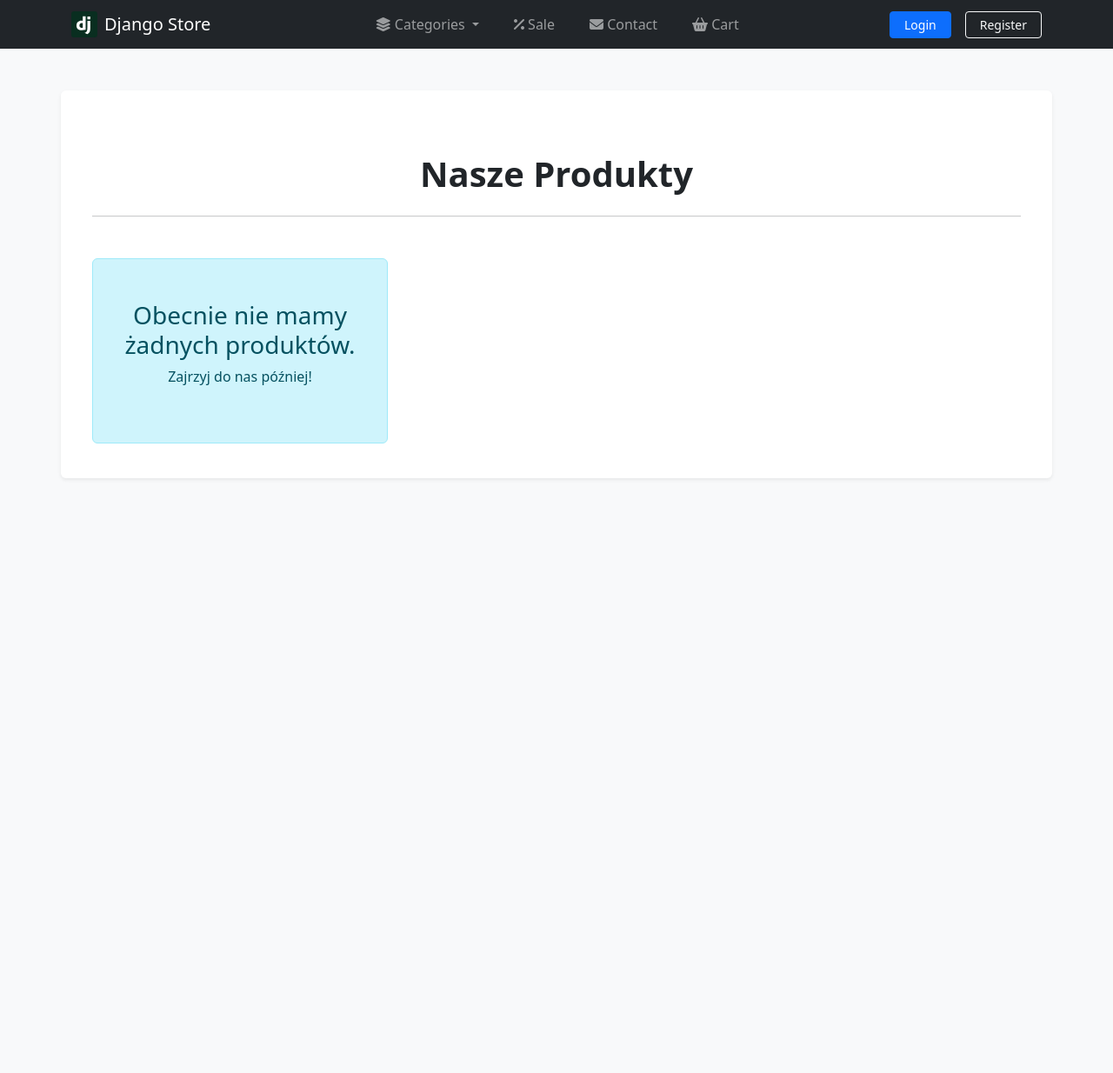
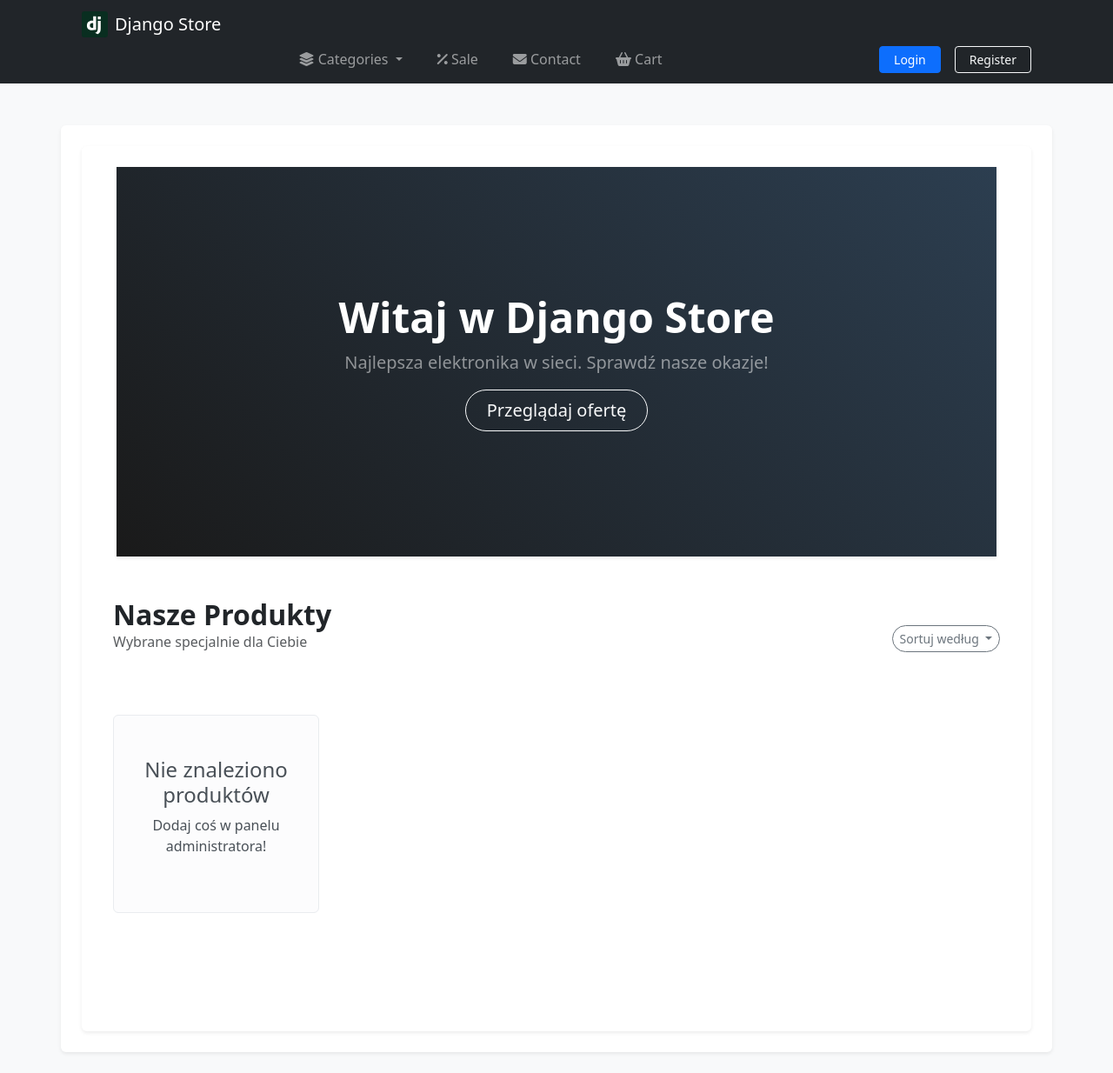
Before and after one commit to damianjuszczak/django_webstore, a Django app: page / in a window 1280 px wide. Shown: the whole page at 87% size. Before the commit the page ends 551 px from the top, so only its background shows below. Run offline with Django 5.2, Linux system fonts and the light colour scheme; data that the repository does not hold is empty.

Commit message:
Naprawa .gitignore i aktualizacja frontendu

```diff
--- a/webapp/main/templates/main/index.html
+++ b/webapp/main/templates/main/index.html
@@ -1,63 +1,101 @@
 {% extends 'main/layout/layout.html' %}
 
-{% block title %}Strona główna{% endblock %}
+{% block title %}Strona główna | Django Store{% endblock %}
 
 {% block content %}
-<div class="container mt-5">
-    <h1 class="mb-4 text-center fw-bold">Nasze Produkty</h1>
-    <hr class="mb-5">
+<div class="container-fluid px-0 px-md-3"> <div class="position-relative overflow-hidden p-3 p-md-5 text-center bg-dark shadow-sm"
+         style="background: linear-gradient(45deg, #1a1a1a, #2c3e50); color: white; border-radius: 0;">
+        <div class="col-md-8 p-lg-5 mx-auto my-2 my-md-5">
+            <h1 class="display-5 display-md-4 fw-bold">Witaj w Django Store</h1>
+            <p class="lead fw-normal text-white-50">Najlepsza elektronika w sieci. Sprawdź nasze okazje!</p>
+            <a class="btn btn-outline-light btn-lg rounded-pill px-4" href="#produkty">Przeglądaj ofertę</a>
+        </div>
+    </div>
+</div>
 
-    <div class="row row-cols-1 row-cols-md-3 g-4">
+<div class="container py-5" id="produkty">
+    <div class="d-flex justify-content-between align-items-end mb-4">
+        <div>
+            <h2 class="fw-bold m-0">Nasze Produkty</h2>
+            <p class="text-muted mb-0">Wybrane specjalnie dla Ciebie</p>
+        </div>
+        <div class="dropdown">
+            <button class="btn btn-sm btn-outline-secondary dropdown-toggle rounded-pill" type="button" data-bs-toggle="dropdown">
+                Sortuj według
+            </button>
+            <ul class="dropdown-menu">
+                <li><a class="dropdown-item" href="#">Najnowsze</a></li>
+                <li><a class="dropdown-item" href="#">Cena: rosnąco</a></li>
+            </ul>
+        </div>
+    </div>
+
+    <div class="row row-cols-1 row-cols-md-2 row-cols-lg-3 row-cols-xl-4 g-4">
         {% for product in products %}
         <div class="col">
-            <div class="card h-100 shadow-sm border-0">
+            <div class="card h-100 border-0 shadow-sm rounded-4 hover-lift overflow-hidden">
+                <div class="position-relative">
                     {% if product.images.all %}
                         {% for img in product.images.all %}
                             {% if img.main_photo %}
-                            <img src="{{ img.image.url }}" class="card-img-top" alt="{{ img.alt_text }}" style="height: 250px; object-fit: cover;">
+                                <img src="{{ img.image.url }}" class="card-img-top" alt="{{ img.alt_text }}" style="height: 200px; object-fit: cover;">
                             {% endif %}
                         {% endfor %}
                     {% else %}
-                    <div class="bg-secondary text-white d-flex align-items-center justify-content-center" style="height: 250px;">
-                        <span>Brak zdjęcia</span>
+                        <div class="bg-light d-flex align-items-center justify-content-center" style="height: 200px;">
+                            <span class="text-muted">Brak zdjęcia</span>
                         </div>
                     {% endif %}
+                </div>
 
-                <div class="card-body d-flex flex-column">
+                <div class="card-body d-flex flex-column p-4">
                     <div class="mb-2">
-                        <span class="badge bg-primary">{{ product.manufacturer.name }}</span>
+                        <span class="badge bg-primary bg-opacity-10 text-primary border border-primary border-opacity-25 px-2 py-1">
+                            {{ product.manufacturer.name }}
+                        </span>
                     </div>
-                    <h5 class="card-title fw-bold">{{ product.name }}</h5>
-                    <p class="card-text text-muted flex-grow-1" style="font-size: 0.9rem;">
-                        {{ product.description|truncatewords:20 }}
+                    <h5 class="card-title fw-bold text-dark mb-1">{{ product.name }}</h5>
+                    <p class="card-text text-muted small mb-3 flex-grow-1">
+                        {{ product.description|truncatewords:10 }}
                     </p>
 
-                    <div class="mt-3">
-                        <p class="h4 text-dark mb-3">{{ product.price }} PLN</p>
-
-                        <form action="{% url 'cart_add' product.id %}" method="post">
+                    <div class="d-flex justify-content-between align-items-center mt-3">
+                        <span class="h5 fw-bold text-dark mb-0">{{ product.price }} PLN</span>
+                        <form action="{% url 'cart_add' product.id %}" method="post" class="m-0">
                             {% csrf_token %}
-                            <button type="submit" class="btn btn-success w-100 shadow-sm">
-                                <i class="bi bi-cart-plus"></i> Dodaj do koszyka
+                            <button type="submit" class="btn btn-dark btn-sm rounded-pill px-3">
+                                <i class="bi bi-plus"></i> Do koszyka
                             </button>
                         </form>
                     </div>
                 </div>
-                <div class="card-footer bg-transparent border-0 pb-3">
-                    <a href="{{ product.get_absolute_url }}" class="btn btn-link btn-sm p-0 text-decoration-none text-muted">
-                        Szczegóły produktu →
+                <div class="card-footer bg-transparent border-0 pt-0 pb-4 px-4 text-center">
+                    <hr class="mt-0">
+                    <a href="{{ product.get_absolute_url }}" class="text-decoration-none small text-muted">
+                        Szczegóły produktu <i class="bi bi-arrow-right"></i>
                     </a>
                 </div>
             </div>
         </div>
         {% empty %}
-        <div class="col-12">
-            <div class="alert alert-info text-center py-5">
-                <h3>Obecnie nie mamy żadnych produktów.</h3>
-                <p>Zajrzyj do nas później!</p>
+        <div class="col-12 py-5 text-center">
+            <div class="alert alert-light border-dashed py-5">
+                <h4>Nie znaleziono produktów</h4>
+                <p>Dodaj coś w panelu administratora!</p>
             </div>
         </div>
         {% endfor %}
     </div>
 </div>
+
+<style>
+    .hover-lift {
+        transition: transform 0.25s ease, box-shadow 0.25s ease;
+    }
+    .hover-lift:hover {
+        transform: translateY(-8px);
+        box-shadow: 0 1rem 3rem rgba(0,0,0,.1) !important;
+    }
+    .bg-light-50 { color: rgba(255,255,255,0.7); }
+</style>
 {% endblock %}
--- a/webapp/main/templates/main/layout/layout.html
+++ b/webapp/main/templates/main/layout/layout.html
@@ -17,6 +17,7 @@
 
     <main class="py-4">
         <div class="container-sm bg-white p-4 rounded shadow-sm" style="min-width: 997px">
+        <div class="container bg-white p-3 p-md-4 rounded shadow-sm">
             {% block content %}
             {% endblock%}
         </div>
--- a/webapp/main/templates/main/layout/navbar.html
+++ b/webapp/main/templates/main/layout/navbar.html
@@ -5,6 +5,7 @@
 
 <nav class="navbar navbar-expand-lg navbar-dark bg-dark mb-4">
   <div class="container-sm" style="min-width: 997px">
+  <div class="container">
     <a class="navbar-brand d-flex align-items-center gap-2" href="/">
       <img src="{% static 'main/img/django_logo.svg' %}" alt="Logo" width="30">
       <span>Django Store</span>
```
Also changed, not shown: 1 other file. Lines whose indentation alone changed are shown as unchanged.
